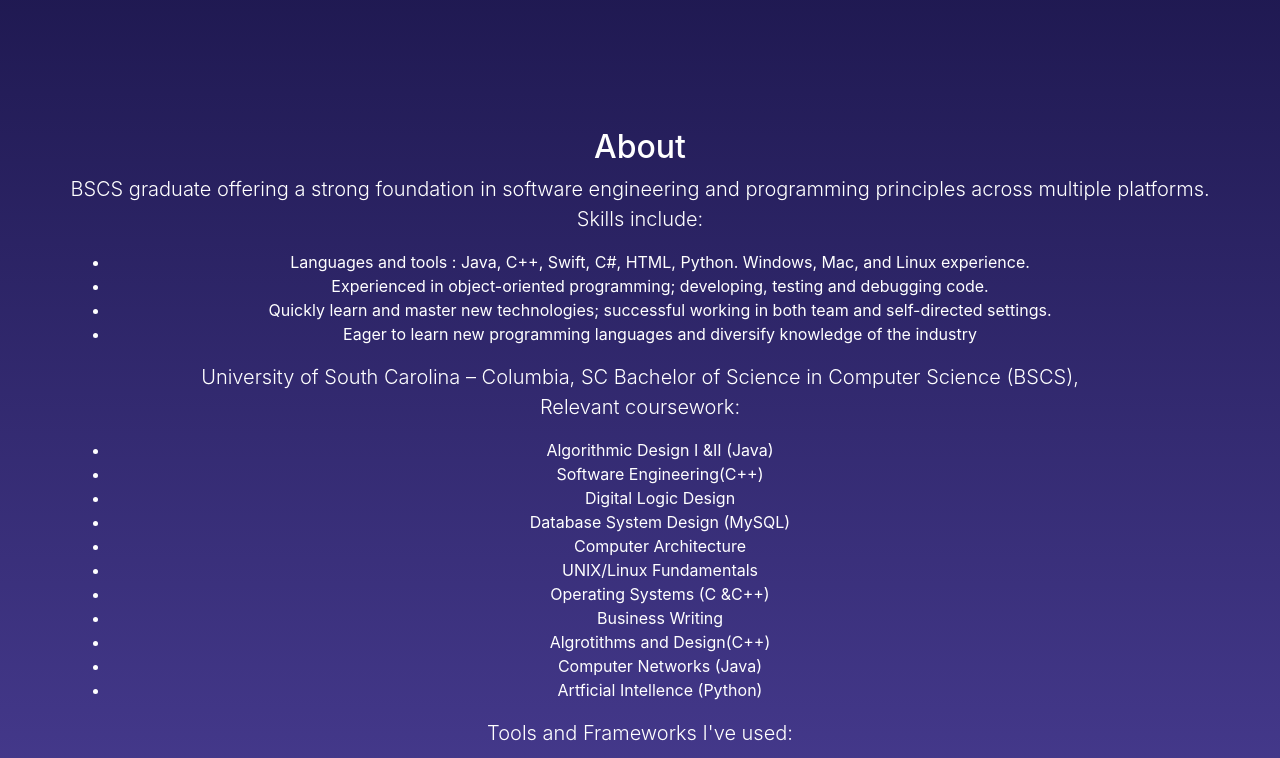
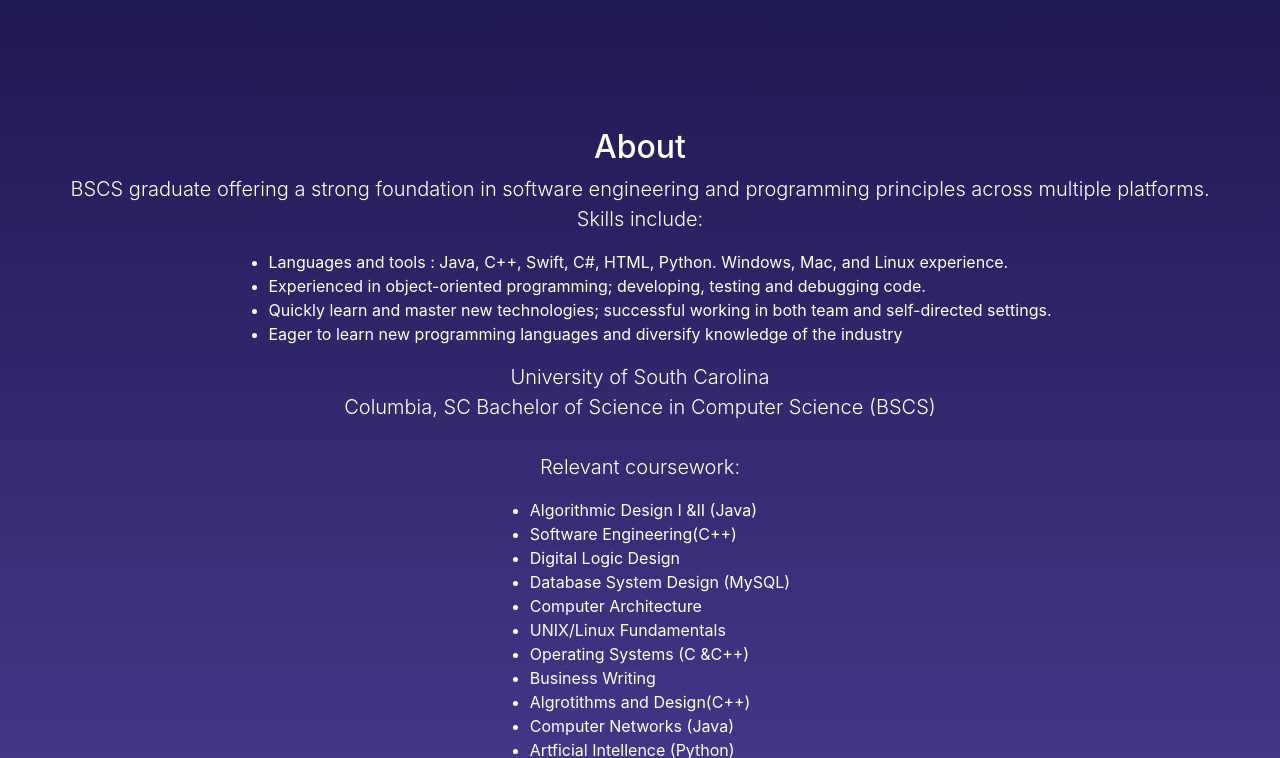
Before and after one commit to FulChr3356/github.io, a website with bundled scripts: page index.html in a window 1280 px wide. Shown: the part 630-1388 px from the top of the page. Built offline with nearby package versions, Linux system fonts and the light colour scheme.

Commit message:
flushed text left in about section

```diff
--- a/index.html
+++ b/index.html
@@ -18,6 +18,24 @@
       background: linear-gradient(180deg, rgba(2,0,36,1) 0%, rgba(86,72,167,1) 52%, rgba(0,212,255,1) 100%);
 
     }
+
+    ul{
+      display: inline-block;
+    }
+    div{
+      margin: auto;
+      text-align: center;
+    }
+
+    li{
+      text-align: left;
+    }
+
+
+
+
+
+
 
   </style>
   <meta charset="utf-8">
@@ -67,29 +85,29 @@
 
 
 
-  <header id="header" class = "text-white" >
-    <div class="container text-center">
+  <header id="header" class = "text-white"  >
+    <div class="container">
       <h1>Christopher Fulton</h1>
-      <p class="lead">Web developer/Software engineer </p>
+      <p class="lead">Full Stack Engineer</p>
       <img src="media/circle-cropped.png" alt="Smiley face" height="250" width="250">
     </div>
   </header>
 
-  <section id="about" class="text-white">
+  <section id="about" class="text-white" >
     <div class="container text-center">
-      <div class="row">
-        <div >
-          <h2>About </h2>
+      <div class="row text-left">
+        <div  >
+          <h2>About</h2>
           <p class="lead">BSCS graduate offering a strong foundation in software engineering and programming principles across multiple
               platforms. Skills include: </p>
-          <ul>
+          <ul >
             <li> Languages and tools : Java, C++, Swift, C#,  HTML, Python. Windows, Mac, and Linux experience. </li>
             <li>Experienced in object-oriented programming; developing, testing and debugging code.</li>
             <li>Quickly learn and master new technologies; successful working in both team and self-directed settings.</li>
             <li>Eager to learn new programming languages and diversify knowledge of the industry</li>
           </ul>
-            <p class="lead">University of South Carolina – Columbia, SC
-                Bachelor of Science in Computer Science (BSCS),<br> Relevant coursework:  </p>
+            <p class="lead">University of South Carolina <br> Columbia, SC
+                Bachelor of Science in Computer Science (BSCS)<br> <br> Relevant coursework:  </p>
               <ul>
                 <li>Algorithmic Design I &amp;II (Java)</li>
                 <li>Software Engineering(C++)</li>
```
